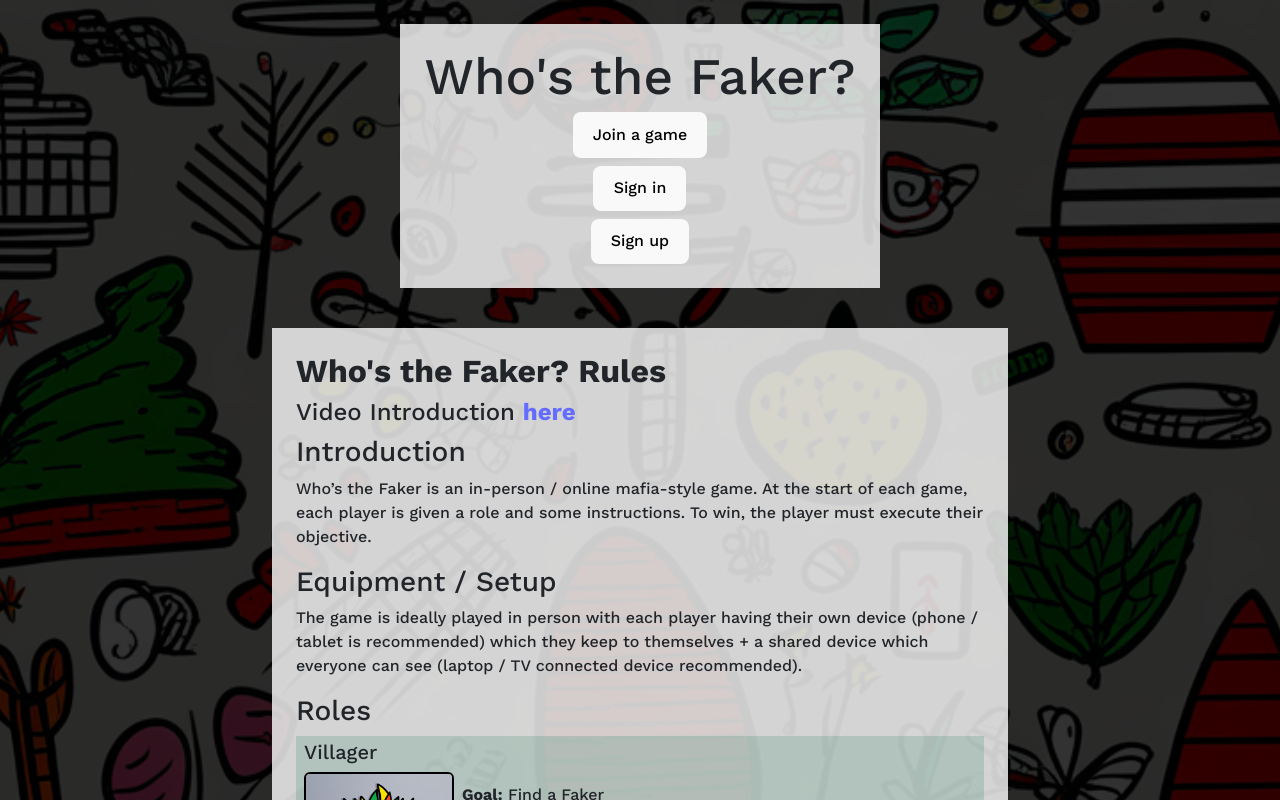
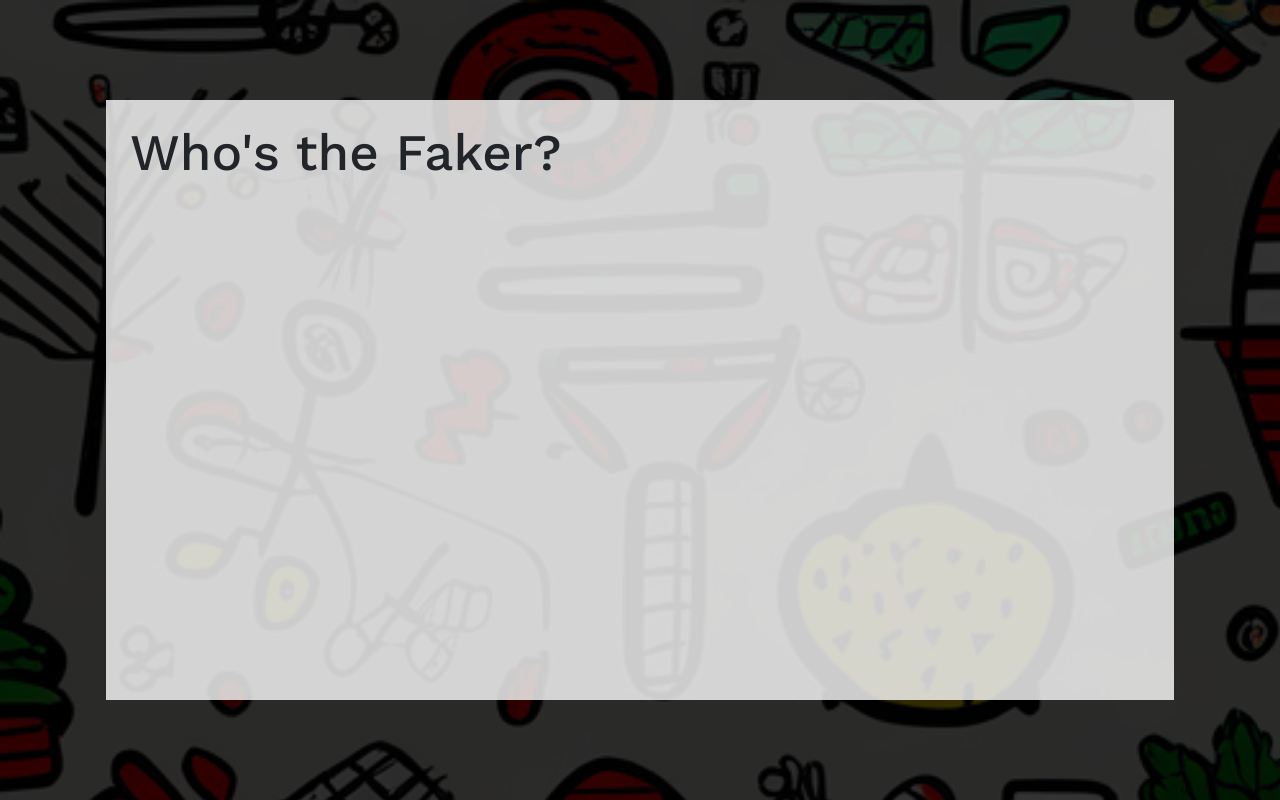
Before and after one commit to 88potatoes/whodafaker, a React (Vite) app: page / in a window 1280 px wide. Shown: the top 800 px of the page. Built offline with nearby package versions, Linux system fonts and the light colour scheme.

Commit message:
passiveLayout + ScreenWindow

```diff
--- a/src/App.tsx
+++ b/src/App.tsx
@@ -8,22 +8,25 @@ import Login from './pages/Login';
 import Room from './pages/Room';
 import Signup from './pages/Signup';
 import InRoom from './pages/InRoom';
+import PassiveLayout from './components/PassiveLayout';
 
 function App() {
   return (
-  <Router>
-    <Routes>
-      <Route path="/" element={<Home/>}/>
-      <Route path="/login" element={ <Login/> }/>
-      <Route path="/signup" element={ <Signup/>}/>
-      <Route path="/dashboard" element={  <Dashboard/> }/>
-      <Route path="/createset/" element={ <CreateSet/> }/>
-      <Route path="/createset/:setId" element={ <CreateSet/> }/>
-      <Route path="/room/:roomCode" element={ <Room/> }/>
-      <Route path="/join" element={ <JoinRoom/> }/>
-      <Route path="/joined/:roomCode" element={ <InRoom/> }/>
-    </Routes>
-  </Router>
+    <PassiveLayout>
+      <Router>
+        <Routes>
+          <Route path="/" element={<Home />} />
+          <Route path="/login" element={<Login />} />
+          <Route path="/signup" element={<Signup />} />
+          <Route path="/dashboard" element={<Dashboard />} />
+          <Route path="/createset/" element={<CreateSet />} />
+          <Route path="/createset/:setId" element={<CreateSet />} />
+          <Route path="/room/:roomCode" element={<Room />} />
+          <Route path="/join" element={<JoinRoom />} />
+          <Route path="/joined/:roomCode" element={<InRoom />} />
+        </Routes>
+      </Router>
+    </PassiveLayout>
   )
 }
 
--- a/src/assets/scss/custom.scss
+++ b/src/assets/scss/custom.scss
@@ -57,7 +57,6 @@ body {
 
 .whitecontainer {
     position: relative;
-    background-position: center;
     z-index: 1;
 
     &::before {
@@ -118,3 +117,7 @@ body {
     0% { transform: rotate(0deg); }
     100% { transform: rotate(360deg); }
 }
+
+.hscreen {
+    height: 100vh;
+}
--- /dev/null
+++ b/src/components/PassiveLayout.tsx
@@ -0,0 +1,13 @@
+import { ReactNode } from "react";
+
+interface PassiveLayoutProps {
+    children: ReactNode
+}
+
+function PassiveLayout({ children }: PassiveLayoutProps) {
+    return (<div className="w-100 h-100 d-flex flex-column justify-content-center">
+        {children}
+    </div>);
+}
+
+export default PassiveLayout;
--- /dev/null
+++ b/src/components/ScreenWindow.tsx
@@ -0,0 +1,20 @@
+import { ReactNode } from "react";
+
+interface ScreenWindowProps {
+    children: ReactNode
+}
+
+function ScreenWindow({ children }: ScreenWindowProps) {
+
+    return (
+    <div className="container hscreen d-flex flex-column justify-content-center">
+        <div className="whitecontainer h-75 m-4">
+            <div className="p-4">
+                {children}
+            </div>
+        </div>
+
+    </div>);
+}
+
+export default ScreenWindow;
--- a/src/pages/Home.tsx
+++ b/src/pages/Home.tsx
@@ -1,9 +1,13 @@
 import { Link } from "react-router-dom";
 import Rules from "../components/Rules";
+import { motion } from "framer-motion";
+import ScreenWindow from "../components/ScreenWindow";
 
 function Home() {
-    return (
-        <div className="w-100 h-100 d-flex flex-column justify-content-center">
+    return (<>
+        <ScreenWindow>
+            <h1>Who's the Faker?</h1>
+        </ScreenWindow>
         <div className="m-4">
             <div className="container text-center d-flex flex-column justify-content-center align-items-center">
                 <div className="whitecontainer">
@@ -11,7 +15,10 @@ function Home() {
                         <h1 className="">Who's the Faker?</h1>
                         <div className="m-2">
                             <Link to="/join">
-                                    <button>Join a game</button>
+                                <motion.button
+                                    whileHover={{ rotate: '2deg', scale: 1.1 }}>
+                                    Join a game
+                                </motion.button>
                             </Link>
                         </div>
                         <div className="m-2">
@@ -29,8 +36,8 @@ function Home() {
             </div>
         </div>
 
-            <Rules/>
-        </div>
+        <Rules />
+    </>
     );
 }
 
```
Also changed, not shown: src/assets/css/custom.css, 1 other file (tests, documents, lock files or other folders). Lines whose indentation alone changed are shown as unchanged.
